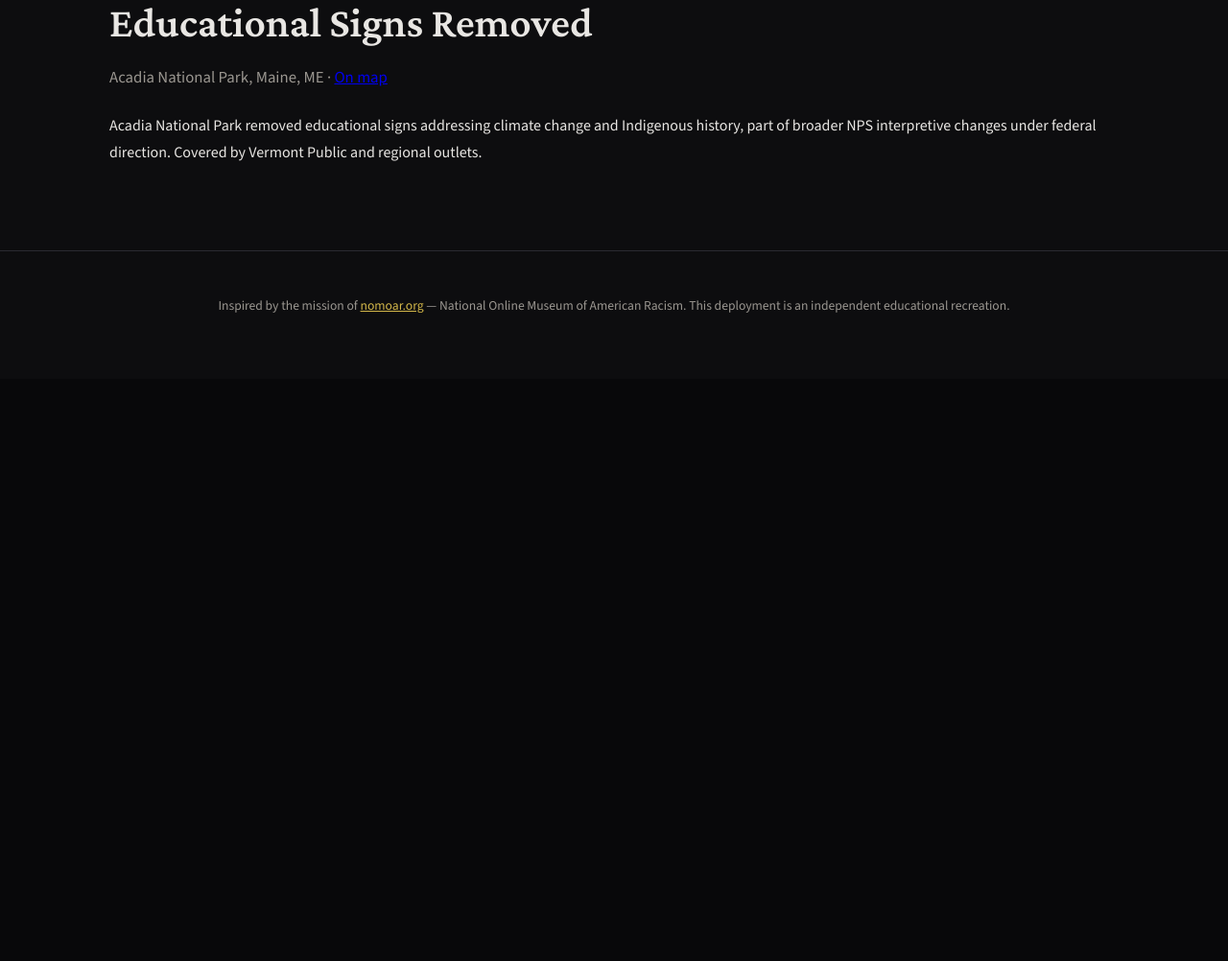
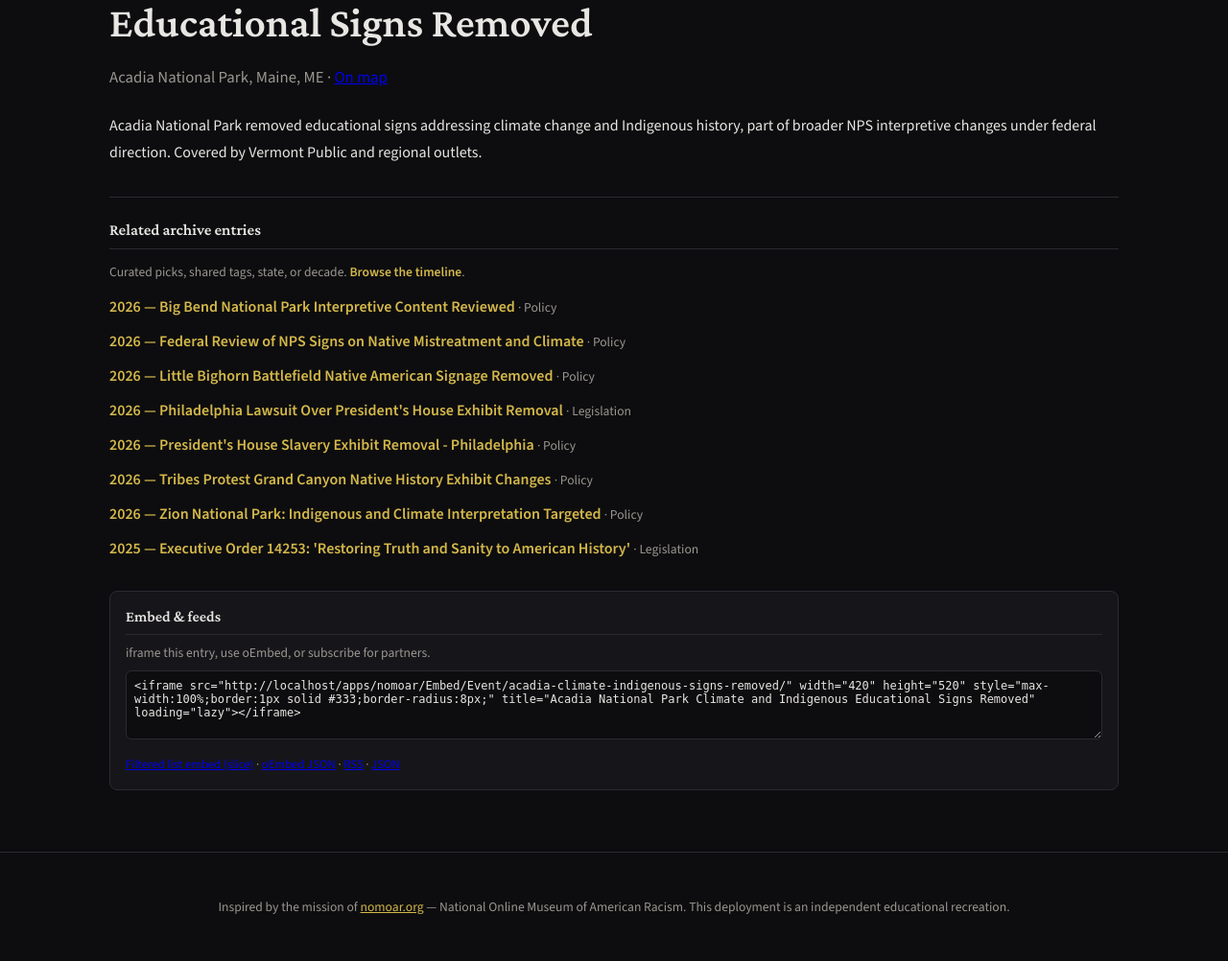
Before and after one commit to ekvale/erickvale, a Django app: page /apps/nomoar/EventDetail/acadia-climate-indigenous-signs-removed/ in a window 1280 px wide. Shown: the part 405-1407 px from the top of the page at 96% size. Before the commit the page ends 731 px from the top, so only its background shows below. Run offline with Django 4.2, Linux system fonts and the light colour scheme; data comes from the database, SQL or seed files in the repository; data that the repository does not hold is empty; some libraries are stand-ins or nearby versions.

Commit message:
nomoar: related events, map-timeline shared filters, RSS/JSON, embed+oEmbed
Made-with: Cursor

```diff
--- a/nomoar/admin.py
+++ b/nomoar/admin.py
@@ -51,7 +51,7 @@ class HistoricalEventAdmin(admin.ModelAdmin):
     list_filter = ['featured', 'year', 'state', 'event_type', 'last_reviewed']
     search_fields = ['title', 'summary', 'body', 'location']
     prepopulated_fields = {'slug': ('title',)}
-    filter_horizontal = ['collections', 'tags']
+    filter_horizontal = ['collections', 'tags', 'theme_labels', 'curated_related']
     inlines = [EventSourceInline]
     fieldsets = (
         (
@@ -73,6 +73,7 @@ class HistoricalEventAdmin(admin.ModelAdmin):
                     'collections',
                     'tags',
                     'theme_labels',
+                    'curated_related',
                 )
             },
         ),
--- a/nomoar/templates/nomoar/_timeline_card.html
+++ b/nomoar/templates/nomoar/_timeline_card.html
@@ -1,3 +1,4 @@
+{% load nomoar_tags %}
 <article class="nomoar-tl-card">
     <div class="nomoar-tl-card-date">{{ e.year }}</div>
     <div class="nomoar-tl-tags">
@@ -36,7 +37,7 @@
         </button>
         <span class="nomoar-tl-card-footer-links">
             {% if e.is_geocoded %}
-            <a href="{% url 'nomoar:map' %}?focus={{ e.slug }}" class="nomoar-tl-expand">On map</a>
+            <a href="{% map_url focus=e.slug %}" class="nomoar-tl-expand">On map</a>
             {% endif %}
             <a href="{{ e.get_absolute_url }}" class="nomoar-tl-expand">Full entry →</a>
         </span>
--- a/nomoar/templates/nomoar/base.html
+++ b/nomoar/templates/nomoar/base.html
@@ -223,6 +223,7 @@
         }
     </style>
     {% block extra_css %}{% endblock %}
+    {% block extra_head %}{% endblock %}
 </head>
 <body>
     <header class="nomoar-header">
--- a/nomoar/templates/nomoar/event_detail.html
+++ b/nomoar/templates/nomoar/event_detail.html
@@ -1,6 +1,13 @@
 {% extends 'nomoar/base.html' %}
+{% load nomoar_tags %}
 
 {% block title %}{{ event.title|truncatewords:8 }}{% endblock %}
+
+{% block extra_head %}
+<link rel="alternate" type="application/rss+xml" title="NOMOAR archive updates" href="{{ rss_feed_url }}">
+<link rel="alternate" type="application/json" title="NOMOAR archive updates (JSON)" href="{{ json_feed_url }}">
+<link rel="alternate" type="application/json+oembed" href="{{ oembed_json_url }}" title="oEmbed">
+{% endblock %}
 
 {% block extra_css %}
 <style>
@@ -67,6 +74,18 @@
     .nomoar-ed-fist-label { font-size: 0.7rem; color: var(--nomoar-muted); }
     .nomoar-ed-groups { display: flex; flex-wrap: wrap; align-items: center; gap: 0.35rem; margin-top: 1rem; }
     .nomoar-ed-group-pill { font-size: 0.7rem; color: #999; background: #1e1e1e; padding: 0.2rem 0.5rem; border-radius: 4px; border: 1px solid #333; }
+    .nomoar-ed-related { margin-top: 2rem; padding-top: 1.5rem; border-top: 1px solid var(--nomoar-border); }
+    .nomoar-ed-related h2 { font-size: 1.05rem; margin: 0 0 0.75rem; }
+    .nomoar-ed-related ul { list-style: none; padding: 0; margin: 0; }
+    .nomoar-ed-related li { margin-bottom: 0.65rem; }
+    .nomoar-ed-related a { color: var(--nomoar-link); text-decoration: none; font-weight: 600; }
+    .nomoar-ed-related a:hover { text-decoration: underline; }
+    .nomoar-ed-related .muted { font-size: 0.85rem; font-weight: 400; }
+    .nomoar-ed-embed { margin-top: 2rem; padding: 1rem; background: var(--nomoar-surface); border: 1px solid var(--nomoar-border); border-radius: 8px; }
+    .nomoar-ed-embed h2 { font-size: 1rem; margin: 0 0 0.5rem; }
+    .nomoar-ed-embed textarea { width: 100%; min-height: 4.5rem; font-family: ui-monospace, monospace; font-size: 0.75rem; background: var(--nomoar-bg); color: var(--nomoar-text); border: 1px solid var(--nomoar-border); border-radius: 6px; padding: 0.5rem; }
+    .nomoar-ed-embed p { font-size: 0.8rem; color: var(--nomoar-muted); margin: 0.5rem 0 0; }
+    .visually-hidden { position: absolute; width: 1px; height: 1px; padding: 0; margin: -1px; overflow: hidden; clip: rect(0,0,0,0); border: 0; }
 </style>
 {% endblock %}
 
@@ -89,11 +108,11 @@
 {% if event.location %}
 <p class="muted" style="font-size:1.05rem;">{{ event.location }}{% if event.state %}, {{ event.state }}{% endif %}
     {% if event.is_geocoded %}
-    · <a href="{% url 'nomoar:map' %}?focus={{ event.slug }}">On map</a>
+    · <a href="{{ map_href_shared }}">On map</a>
     {% endif %}
 </p>
 {% elif event.is_geocoded %}
-<p class="muted" style="font-size:1.05rem;"><a href="{% url 'nomoar:map' %}?focus={{ event.slug }}">View on map</a></p>
+<p class="muted" style="font-size:1.05rem;"><a href="{{ map_href_shared }}">View on map</a></p>
 {% endif %}
 <div style="margin:1.5rem 0; line-height:1.75;">
     {{ event.summary|linebreaks }}
@@ -101,12 +120,37 @@
     {{ event.body|linebreaks }}
     {% endif %}
 </div>
-{% if event.raised_fists %}
-<p>✊ <strong>{{ event.raised_fists }}</strong> community acknowledgments</p>
+{% if related_events_list %}
+<div class="nomoar-ed-related">
+    <h2>Related archive entries</h2>
+    <p class="muted" style="font-size:0.85rem;margin-bottom:0.75rem;">Curated picks, shared tags, state, or decade. <a href="{% url 'nomoar:timeline' %}">Browse the timeline</a>.</p>
+    <ul>
+        {% for rel in related_events_list %}
+        <li>
+            <a href="{{ rel.get_absolute_url }}">{{ rel.year }} — {{ rel.title }}</a>
+            <span class="muted"> · {{ rel.get_event_type_display }}</span>
+        </li>
+        {% endfor %}
+    </ul>
+</div>
 {% endif %}
+
 {% if event.tags.all %}
-<p class="muted">Tags: {% for t in event.tags.all %}{{ t.name }}{% if not forloop.last %}, {% endif %}{% endfor %}</p>
+<div class="nomoar-ed-groups" style="margin-top:1rem;">
+    <span aria-hidden="true">👤</span>
+    {% for t in event.tags.all %}
+    <span class="nomoar-ed-group-pill">{{ t.name }}</span>
+    {% endfor %}
+</div>
 {% endif %}
+
+<div class="nomoar-ed-embed">
+    <h2>Embed &amp; feeds</h2>
+    <p class="muted" style="font-size:0.85rem;margin-bottom:0.5rem;">iframe this entry, use oEmbed, or subscribe for partners.</p>
+    <label class="visually-hidden" for="nomoar-embed-iframe">Embed code</label>
+    <textarea id="nomoar-embed-iframe" readonly rows="3">{{ embed_iframe_code }}</textarea>
+    <p><a href="{{ embed_slice_example_url }}" target="_blank" rel="noopener">Filtered list embed (slice)</a> · <a href="{{ oembed_json_url }}">oEmbed JSON</a> · <a href="{{ rss_feed_url }}">RSS</a> · <a href="{{ json_feed_url }}">JSON</a></p>
+</div>
 
 {% if event.sources.all %}
 <div class="nomoar-sources">
--- a/nomoar/templates/nomoar/timeline.html
+++ b/nomoar/templates/nomoar/timeline.html
@@ -482,6 +482,9 @@
     </div>
     <div class="nomoar-tl-toolbar">
         <button type="button" class="nomoar-tl-copy-btn" id="nomoar-copy-filter-url" title="Copy this filtered view">Copy link to filters</button>
+        <a href="{{ map_href_shared }}" class="nomoar-tl-copy-btn" style="text-decoration:none;display:inline-block;">Map (same filters)</a>
+        <a href="{% url 'nomoar:events_feed_rss' %}" class="nomoar-tl-copy-btn" style="text-decoration:none;display:inline-block;">RSS</a>
+        <a href="{% url 'nomoar:events_feed_json' %}" class="nomoar-tl-copy-btn" style="text-decoration:none;display:inline-block;">JSON feed</a>
         <span class="visually-hidden" id="nomoar-copy-status" aria-live="polite"></span>
     </div>
     <div class="nomoar-decade-bar" aria-label="Filter by decade">
--- a/nomoar/templatetags/nomoar_tags.py
+++ b/nomoar/templatetags/nomoar_tags.py
@@ -1,7 +1,7 @@
 from django import template
 from django.urls import reverse
 
-from nomoar.utils import timeline_filter_querystring
+from nomoar.utils import map_filter_querystring, timeline_filter_querystring
 
 register = template.Library()
 
@@ -20,3 +20,29 @@ def timeline_full_url(context):
     """Absolute URL for copy-link (includes query string)."""
     request = context['request']
     return request.build_absolute_uri()
+
+
+@register.simple_tag(takes_context=True)
+def map_url(context, **overrides):
+    """Build map URL preserving current map filters; override e.g. focus=slug."""
+    request = context['request']
+    qs = map_filter_querystring(request, **overrides)
+    base = reverse('nomoar:map')
+    return f'{base}?{qs}' if qs else base
+
+
+@register.simple_tag(takes_context=True)
+def timeline_url_from_map(context, **extra):
+    """Timeline URL carrying current map filters (type, state, q, decade from years)."""
+    from urllib.parse import urlencode
+
+    request = context['request']
+    from nomoar.utils import timeline_params_from_map_get
+
+    base = reverse('nomoar:timeline')
+    params = timeline_params_from_map_get(request.GET)
+    for k, v in extra.items():
+        if v not in (None, ''):
+            params[k] = v
+    qs = urlencode(sorted((k, v) for k, v in params.items() if v))
+    return f'{base}?{qs}' if qs else base
--- a/nomoar/urls.py
+++ b/nomoar/urls.py
@@ -1,5 +1,7 @@
 from django.urls import path
+
 from . import views
+from .feeds import LatestEventsFeed
 
 app_name = 'nomoar'
 
@@ -18,4 +20,9 @@ urlpatterns = [
     path('Pricing/', views.PricingView.as_view(), name='pricing'),
     path('Heroes/', views.HeroesView.as_view(), name='heroes'),
     path('HeroDetail/<slug:slug>/', views.HeroDetailView.as_view(), name='hero_detail'),
+    path('feed/events.xml', LatestEventsFeed(), name='events_feed_rss'),
+    path('feed/events.json', views.events_feed_json, name='events_feed_json'),
+    path('oembed/', views.oembed, name='oembed'),
+    path('Embed/Event/<slug:slug>/', views.embed_event, name='embed_event'),
+    path('Embed/slice/', views.embed_slice, name='embed_slice'),
 ]
--- a/nomoar/views.py
+++ b/nomoar/views.py
@@ -1,9 +1,14 @@
+import re
+from html import escape as html_escape
+from urllib.parse import quote, urlencode
+
 from django.db import connection, transaction
 from django.db.models import Count, F, Max, Min, Q
 from django.http import JsonResponse
 from django.shortcuts import get_object_or_404, render
 from django.urls import reverse
-from django.views.decorators.http import require_POST
+from django.views.decorators.clickjacking import xframe_options_exempt
+from django.views.decorators.http import require_GET, require_POST
 from django.views.generic import DetailView, ListView, TemplateView
 from django.contrib import messages
 
@@ -17,6 +22,8 @@ from .models import (
     SiteStat,
 )
 from .forms import EventSubmissionForm
+from .related_events import combined_related_events
+from .utils import map_timeline_focus_url, map_url_with_timeline_filters, timeline_params_from_map_get
 
 
 def _apply_events_text_search(qs, q_raw):
@@ -138,7 +145,119 @@ class TimelineView(ListView):
                 ).values_list('event_id', flat=True),
             )
         ctx['fisted_event_ids'] = fisted_ids
+        ctx['map_href_shared'] = map_url_with_timeline_filters(self.request)
         return ctx
+
+
+@require_GET
+def events_feed_json(request):
+    """JSON list of recently updated events (for partners / educators)."""
+    try:
+        limit = int(request.GET.get('limit', 30))
+    except ValueError:
+        limit = 30
+    limit = max(1, min(limit, 100))
+    events = HistoricalEvent.objects.order_by('-updated_at')[:limit]
+    data = [
+        {
+            'slug': e.slug,
+            'title': e.title,
+            'year': e.year,
+            'summary': e.summary,
+            'event_type': e.event_type,
+            'state': e.state or '',
+            'updated_at': e.updated_at.isoformat(),
+            'url': request.build_absolute_uri(e.get_absolute_url()),
+        }
+        for e in events
+    ]
+    return JsonResponse({'events': data})
+
+
+@require_GET
+def oembed(request):
+    """oEmbed discovery for a single event (iframe embed)."""
+    url = request.GET.get('url', '').strip()
+    if not url:
+        return JsonResponse({'error': 'url required'}, status=400)
+    m = re.search(r'EventDetail/([^/?#]+)', url, re.I)
+    if not m:
+        return JsonResponse({'error': 'not an event detail URL'}, status=404)
+    slug = m.group(1)
+    event = get_object_or_404(HistoricalEvent, slug=slug)
+    embed_url = request.build_absolute_uri(reverse('nomoar:embed_event', kwargs={'slug': slug}))
+    w, h = 420, 520
+    title_esc = html_escape(event.title)
+    iframe = (
+        f'<iframe src="{html_escape(embed_url)}" width="{w}" height="{h}" '
+        'style="max-width:100%;border:1px solid #333;border-radius:8px;background:#111;" '
+        f'loading="lazy" title="{title_esc}"></iframe>'
+    )
+    return JsonResponse(
+        {
+            'version': '1.0',
+            'type': 'rich',
+            'provider_name': 'NOMOAR',
+            'provider_url': request.build_absolute_uri(reverse('nomoar:home')),
+            'title': event.title,
+            'html': iframe,
+            'width': w,
+            'height': h,
+        }
+    )
+
+
+@xframe_options_exempt
+def embed_event(request, slug):
+    event = get_object_or_404(
+        HistoricalEvent.objects.prefetch_related('tags', 'theme_labels', 'sources'),
+        slug=slug,
+    )
+    return render(
+        request,
+        'nomoar/embed_event.html',
+        {
+            'event': event,
+            'full_site_url': request.build_absolute_uri(reverse('nomoar:event_detail', kwargs={'slug': slug})),
+        },
+    )
+
+
+@xframe_options_exempt
+def embed_slice(request):
+    qs = HistoricalEvent.objects.all()
+    try:
+        limit = int(request.GET.get('limit', 12))
+    except ValueError:
+        limit = 12
+    limit = max(1, min(limit, 50))
+    et = request.GET.get('type', '').strip()
+    if et in ArchiveEventType.values:
+        qs = qs.filter(event_type=et)
+    st = request.GET.get('state', '').strip().upper()
+    if len(st) == 2:
+        qs = qs.filter(state=st)
+    qs = _apply_events_text_search(qs, request.GET.get('q', ''))
+    decade = request.GET.get('decade', '').strip().lower()
+    if decade and decade != 'all' and len(decade) >= 5 and decade.endswith('s') and decade[:4].isdigit():
+        y = int(decade[:4])
+        qs = qs.filter(year__gte=y, year__lte=y + 9)
+    yf = request.GET.get('year_from', '').strip()
+    yt = request.GET.get('year_to', '').strip()
+    if yf.isdigit():
+        qs = qs.filter(year__gte=int(yf))
+    if yt.isdigit():
+        qs = qs.filter(year__lte=int(yt))
+    events = list(qs.order_by('-year', 'title')[:limit])
+    events_with_urls = [(e, request.build_absolute_uri(e.get_absolute_url())) for e in events]
+    return render(
+        request,
+        'nomoar/embed_slice.html',
+        {
+            'events_with_urls': events_with_urls,
+            'full_timeline_url': request.build_absolute_uri(reverse('nomoar:timeline')),
+        },
+    )
 
 
 @require_POST
@@ -184,17 +303,43 @@ class EventDetailView(DetailView):
 
     def get_queryset(self):
         return HistoricalEvent.objects.prefetch_related(
-            'sources', 'tags', 'collections', 'theme_labels',
+            'sources',
+            'tags',
+            'collections',
+            'theme_labels',
+            'curated_related',
         )
 
     def get_context_data(self, **kwargs):
         ctx = super().get_context_data(**kwargs)
-        sk = self.request.session.session_key
+        req = self.request
+        sk = req.session.session_key
         evt = ctx['event']
         ctx['user_has_fisted'] = (
             bool(sk)
             and EventFistVote.objects.filter(event=evt, session_key=sk).exists()
         )
+        ctx['related_events_list'] = combined_related_events(evt, limit=8)
+        ctx['embed_event_url'] = req.build_absolute_uri(
+            reverse('nomoar:embed_event', kwargs={'slug': evt.slug}),
+        )
+        ctx['embed_iframe_code'] = (
+            f'<iframe src="{html_escape(ctx["embed_event_url"])}" width="420" height="520" '
+            'style="max-width:100%;border:1px solid #333;border-radius:8px;" '
+            f'title="{html_escape(evt.title)}" loading="lazy"></iframe>'
+        )
+        slice_base = req.build_absolute_uri(reverse('nomoar:embed_slice'))
+        ctx['embed_slice_example_url'] = f'{slice_base}?limit=10'
+        canon = req.build_absolute_uri(evt.get_absolute_url())
+        ctx['event_canonical_url'] = canon
+        ctx['event_canonical_url_quoted'] = quote(canon, safe='')
+        ctx['oembed_json_url'] = (
+            req.build_absolute_uri(reverse('nomoar:oembed'))
+            + f'?format=json&url={ctx["event_canonical_url_quoted"]}'
+        )
+        ctx['rss_feed_url'] = req.build_absolute_uri(reverse('nomoar:events_feed_rss'))
+        ctx['json_feed_url'] = req.build_absolute_uri(reverse('nomoar:events_feed_json'))
+        ctx['map_href_shared'] = map_url_with_timeline_filters(req, focus=evt.slug)
         return ctx
 
 
@@ -232,11 +377,16 @@ class MapView(TemplateView):
         else:
             et = ''
         qs = _apply_events_text_search(qs, req.get('q', ''))
+        st_map = req.get('state', '').strip().upper()
+        if st_map and len(st_map) == 2:
+            qs = qs.filter(state=st_map)
+        else:
+            st_map = ''
 
         mapped = []
         for e in qs:
             color = ARCHIVE_EVENT_TYPE_COLORS.get(e.event_type, '#1e88e5')
-            tf_url = reverse('nomoar:timeline') + '?focus=' + e.slug
+            tf_url = map_timeline_focus_url(e.slug, self.request)
             mapped.append(
                 {
                     'slug': e.slug,
@@ -260,12 +410,24 @@ class MapView(TemplateView):
         ctx['map_year_from'] = yf_raw if yf_raw.isdigit() else ''
         ctx['map_year_to'] = yt_raw if yt_raw.isdigit() else ''
         ctx['map_type'] = et
+        ctx['map_state'] = st_map
+        ctx['map_states'] = list(
+            HistoricalEvent.objects.exclude(state='')
+            .values_list('state', flat=True)
+            .distinct()
+            .order_by('state'),
+        )
         ctx['map_event_type_choices'] = ArchiveEventType.choices
         ctx['map_filters_active'] = bool(
             ctx['map_q']
             or ctx['map_year_from']
             or ctx['map_year_to']
-            or ctx['map_type'],
+            or ctx['map_type']
+            or ctx['map_state'],
+        )
+        tparams = timeline_params_from_map_get(req)
+        ctx['timeline_href_shared'] = reverse('nomoar:timeline') + (
+            '?' + urlencode(sorted(tparams.items())) if tparams else ''
         )
         ctx['legend_types'] = [
             {
```
Also changed, not shown: deploy/NOMOAR_DEPLOY.md (+2 -2 lines), nomoar/feeds.py (added, +29 -0 lines), nomoar/models.py (+7 -0 lines), nomoar/related_events.py (added, +76 -0 lines), nomoar/templates/nomoar/embed_event.html (added, +36 -0 lines), nomoar/templates/nomoar/embed_slice.html (added, +31 -0 lines), nomoar/templates/nomoar/map.html (+10 -0 lines), nomoar/utils.py (+81 -0 lines), nomoar/migrations/0009_curated_related_feeds_embed.py (added).
